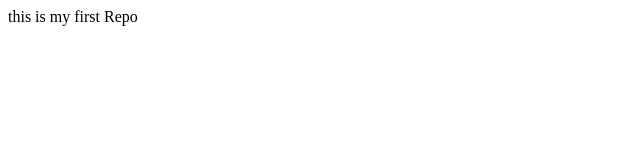
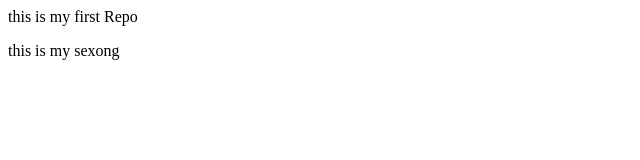
Before and after one commit to Gotam-kumar-2002/LocalRepo, a plain HTML site: page index.html in a window 1280 px wide. Shown: the whole page, without its empty margins (0-640 px from the left). Drawn offline with Linux system fonts and the light colour scheme.

Commit message:
other feacture

```diff
--- a/index.html
+++ b/index.html
@@ -1 +1,2 @@
 <p>this is my first Repo</p>
+<p>this is my sexong </p>
```
